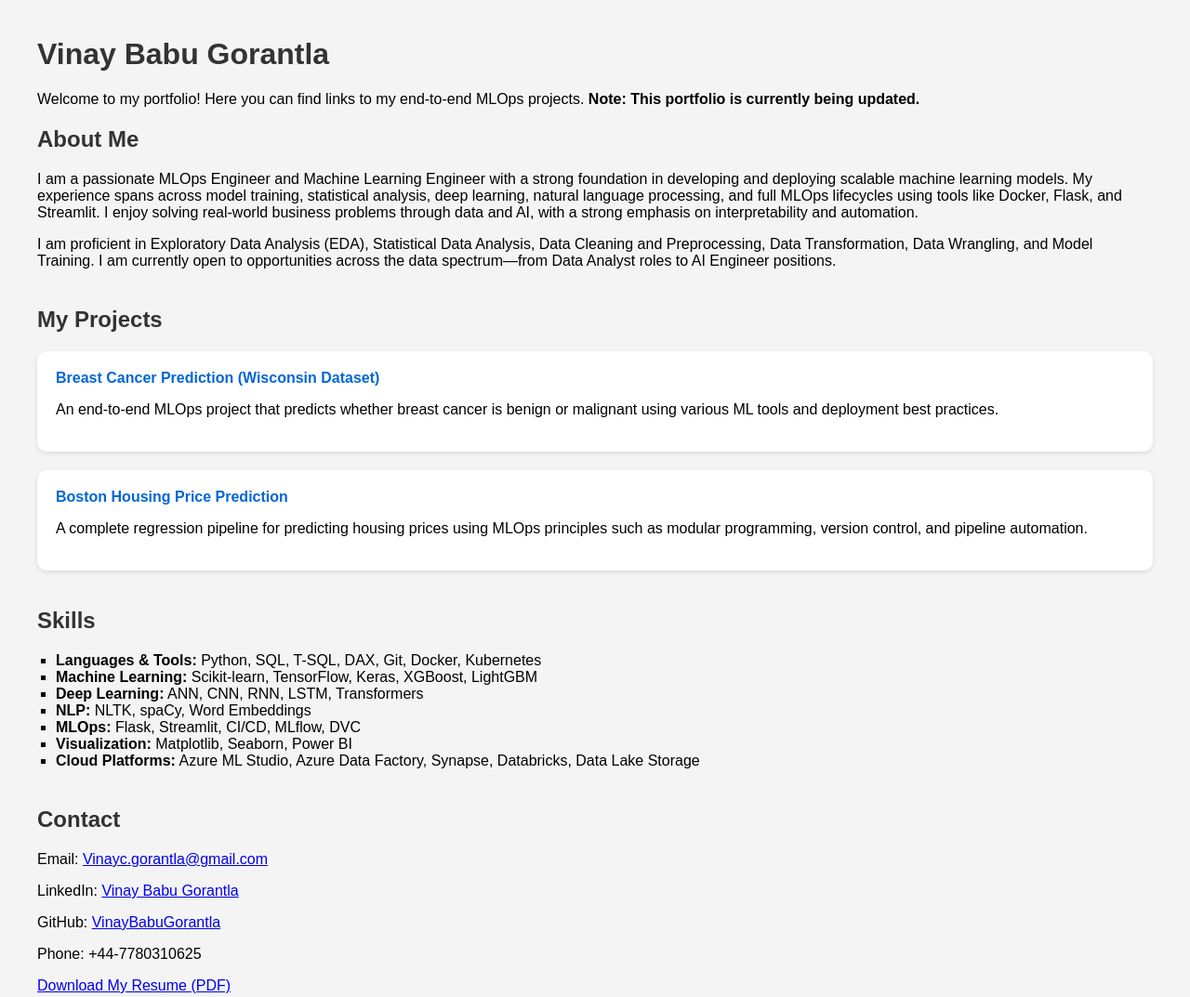
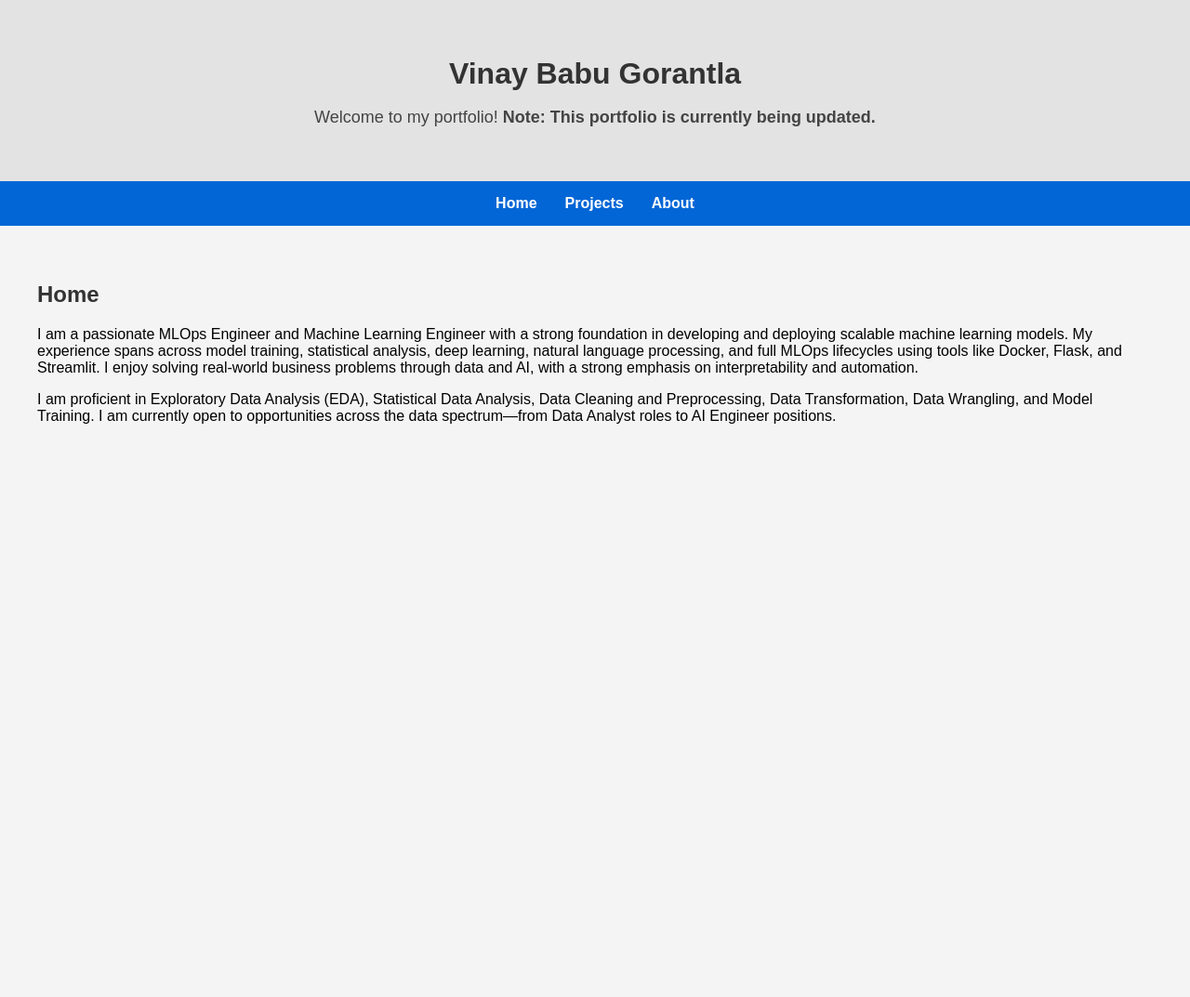
Before and after one commit to VinayBabuGorantla/AI-Projects-Portfolio.github.io, a plain HTML site: page index.html in a window 1280 px wide. Shown: the whole page at 93% size. After the commit the page ends 800 px from the top, so only its background shows below. Drawn offline with Linux system fonts and the light colour scheme.

Commit message:
Updated portfolio page with more content

```diff
--- a/index.html
+++ b/index.html
@@ -7,19 +7,47 @@
     <style>
         body {
             font-family: Arial, sans-serif;
-            margin: 40px;
+            margin: 0;
             background-color: #f4f4f4;
         }
+
+        nav {
+            background-color: #0366d6;
+            padding: 15px;
+            display: flex;
+            justify-content: center;
+        }
+
+        nav a {
+            color: white;
+            text-decoration: none;
+            margin: 0 15px;
+            font-weight: bold;
+            cursor: pointer;
+        }
+
+        nav a:hover {
+            text-decoration: underline;
+        }
+
+        .section {
+            display: none;
+            padding: 40px;
+        }
+
+        .active {
+            display: block;
+        }
+
         h1, h2 {
             color: #333;
         }
-        .section {
-            margin-bottom: 40px;
-        }
+
         .project-list {
             list-style-type: none;
             padding: 0;
         }
+
         .project-list li {
             margin-bottom: 20px;
             background-color: white;
@@ -27,43 +55,67 @@
             border-radius: 10px;
             box-shadow: 0 2px 5px rgba(0,0,0,0.1);
         }
+
         .project-list a {
             text-decoration: none;
             color: #0366d6;
             font-weight: bold;
         }
+
         .project-list a:hover {
             text-decoration: underline;
         }
+
         ul.skills {
             list-style: square;
             padding-left: 20px;
         }
+
         .contact a {
             text-decoration: none;
             color: #0366d6;
+        }
+
+        .header {
+            padding: 40px;
+            text-align: center;
+            background-color: #e3e3e3;
+        }
+
+        .header h1 {
+            margin-bottom: 10px;
+        }
+
+        .header p {
+            font-size: 18px;
+            color: #444;
         }
     </style>
 </head>
 <body>
 
-    <h1>Vinay Babu Gorantla</h1>
-    <p>Welcome to my portfolio! Here you can find links to my end-to-end MLOps projects. <strong>Note: This portfolio is currently being updated.</strong></p>
-
-    <div class="section" id="about">
-        <h2>About Me</h2>
-        <p>
-            I am a passionate MLOps Engineer and Machine Learning Engineer with a strong foundation in developing and deploying scalable machine learning models.
-            My experience spans across model training, statistical analysis, deep learning, natural language processing, and full MLOps lifecycles using tools like Docker, Flask, and Streamlit.
-            I enjoy solving real-world business problems through data and AI, with a strong emphasis on interpretability and automation.
-        </p>
-        <p>
-            I am proficient in Exploratory Data Analysis (EDA), Statistical Data Analysis, Data Cleaning and Preprocessing, Data Transformation, Data Wrangling, and Model Training.
-            I am currently open to opportunities across the data spectrum—from Data Analyst roles to AI Engineer positions.
-        </p>
+    <div class="header">
+        <h1>Vinay Babu Gorantla</h1>
+        <p>Welcome to my portfolio! <strong>Note: This portfolio is currently being updated.</strong></p>
     </div>
 
-    <div class="section" id="projects">
+    <nav>
+        <a onclick="showTab('home')">Home</a>
+        <a onclick="showTab('projects')">Projects</a>
+        <a onclick="showTab('about')">About</a>
+    </nav>
+
+    <div id="home" class="section active">
+        <h2>Home</h2>
+        <p>I am a passionate MLOps Engineer and Machine Learning Engineer with a strong foundation in developing and deploying scalable machine learning models.
+        My experience spans across model training, statistical analysis, deep learning, natural language processing, and full MLOps lifecycles using tools like Docker, Flask, and Streamlit.
+        I enjoy solving real-world business problems through data and AI, with a strong emphasis on interpretability and automation.</p>
+
+        <p>I am proficient in Exploratory Data Analysis (EDA), Statistical Data Analysis, Data Cleaning and Preprocessing, Data Transformation, Data Wrangling, and Model Training.
+        I am currently open to opportunities across the data spectrum—from Data Analyst roles to AI Engineer positions.</p>
+    </div>
+
+    <div id="projects" class="section">
         <h2>My Projects</h2>
         <ul class="project-list">
             <li>
@@ -81,7 +133,7 @@
         </ul>
     </div>
 
-    <div class="section" id="skills">
+    <div id="about" class="section">
         <h2>Skills</h2>
         <ul class="skills">
             <li><strong>Languages & Tools:</strong> Python, SQL, T-SQL, DAX, Git, Docker, Kubernetes</li>
@@ -92,9 +144,7 @@
             <li><strong>Visualization:</strong> Matplotlib, Seaborn, Power BI</li>
             <li><strong>Cloud Platforms:</strong> Azure ML Studio, Azure Data Factory, Synapse, Databricks, Data Lake Storage</li>
         </ul>
-    </div>
 
-    <div class="section" id="contact">
         <h2>Contact</h2>
         <p>Email: <a href="mailto:Vinayc.gorantla@gmail.com">Vinayc.gorantla@gmail.com</a></p>
         <p>LinkedIn: <a href="https://www.linkedin.com/in/vinay-babu-gorantla-2564a84a/" target="_blank">Vinay Babu Gorantla</a></p>
@@ -103,5 +153,13 @@
         <p><a href="/Vinay_MLOpsEngineer_Resume.pdf" download>Download My Resume (PDF)</a></p>
     </div>
 
+    <script>
+        function showTab(tabId) {
+            const sections = document.querySelectorAll('.section');
+            sections.forEach(section => section.classList.remove('active'));
+            document.getElementById(tabId).classList.add('active');
+        }
+    </script>
+
 </body>
 </html>
```
